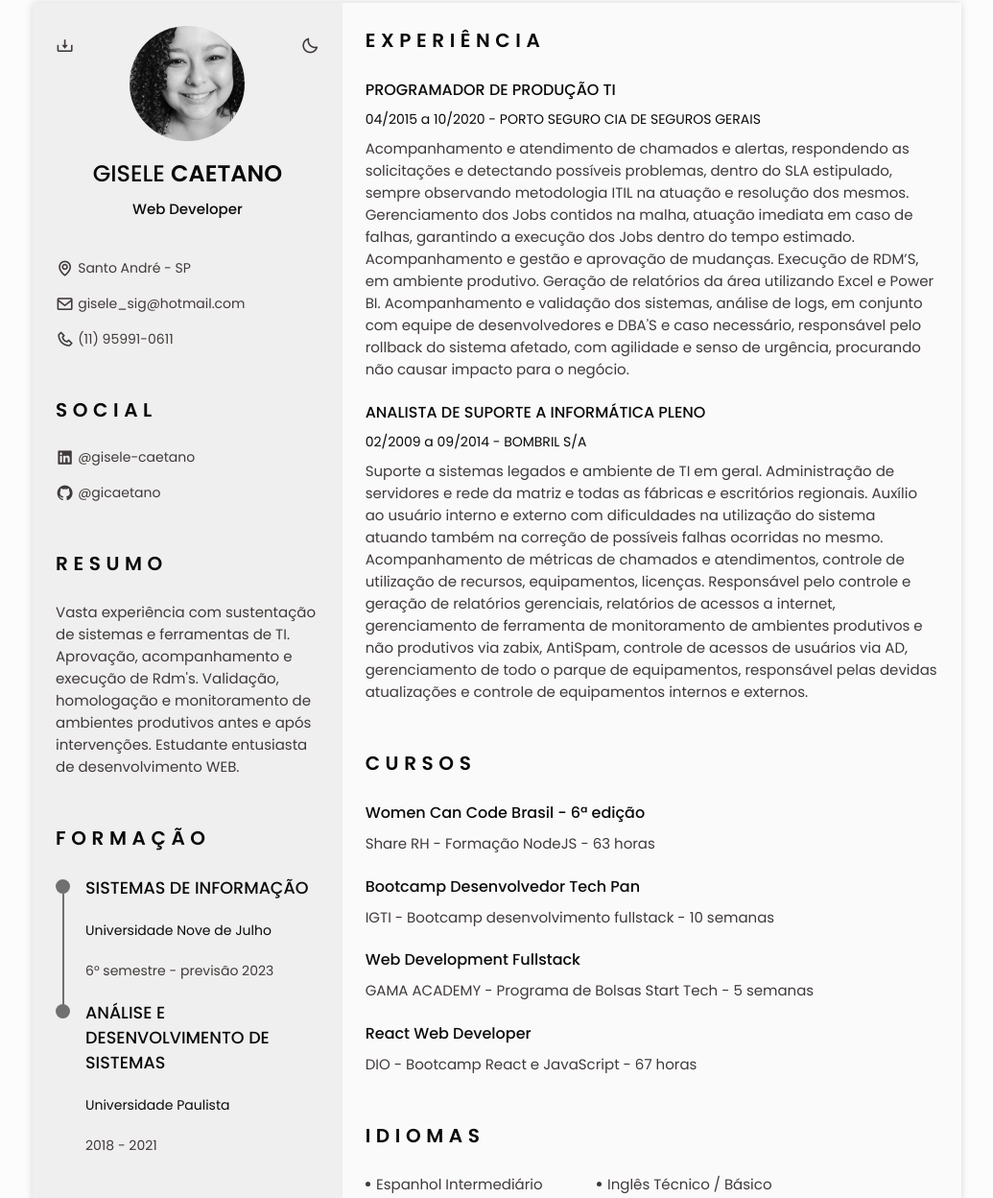
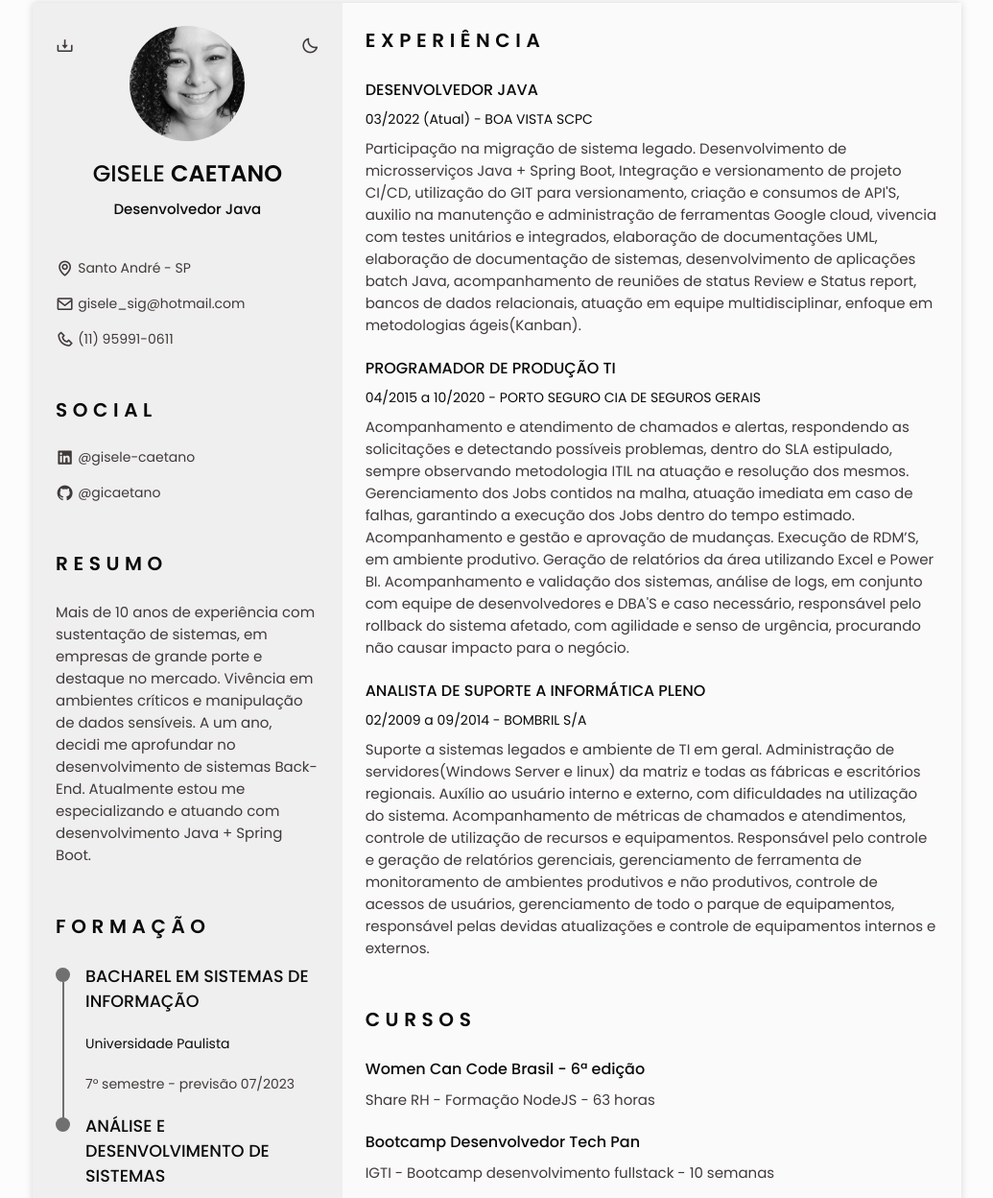
Before and after one commit to gicaetano/gicaetano.github.io, a plain HTML site: page index.html in a window 1280 px wide. Shown: the part 45-1293 px from the top of the page at 96% size, without its empty margins (122-1157 px from the left). Drawn offline with nearby package versions, Linux system fonts and the light colour scheme.

Commit message:
Atualização

```diff
--- a/index.html
+++ b/index.html
@@ -82,7 +82,7 @@
                             <div class="home__data bd-grid">
                                     <img src="assets/img/ItsMeOne.jpeg" alt="" class="home__img">
                                     <h1 class="home__title"> GISELE <b>CAETANO</b></h1>
-                                    <h3 class="home__profession"> Web Developer </h3>
+                                    <h3 class="home__profession"> Desenvolvedor Java </h3>
                                     <div>
                                         <a download="" href="assets/pdf/downCvGiseleMobile.pdf" class="home__button-movil"> Download </a>
                                     </div>
@@ -135,7 +135,7 @@
                         <h2 class="section-title"> Resumo </h2>
 
                         <p class="profile__description">
-                        Vasta experiência com sustentação de sistemas e ferramentas de TI. Aprovação, acompanhamento e execução de Rdm's. Validação, homologação e monitoramento de ambientes produtivos antes e após intervenções. Estudante entusiasta de desenvolvimento WEB.
+                        Mais de 10 anos de experiência com sustentação de sistemas, em empresas de grande porte e destaque no mercado. Vivência em ambientes críticos e manipulação de dados sensíveis. A um ano, decidi me aprofundar no desenvolvimento de sistemas Back-End. Atualmente estou me especializando e atuando com desenvolvimento Java + Spring Boot.
                         </p>
                     </section>
 
@@ -151,9 +151,9 @@
                                 </div>
 
                                 <div class="education__data bd-grid">
-                                    <h3 class="education__title"> SISTEMAS DE INFORMAÇÃO </h3>
-                                    <span class="education__studies"> Universidade Nove de Julho </span>
-                                    <span class="education__year"> 6° semestre - previsão 2023 </span>
+                                    <h3 class="education__title"> BACHAREL EM SISTEMAS DE INFORMAÇÃO </h3>
+                                    <span class="education__studies"> Universidade Paulista </span>
+                                    <span class="education__year"> 7° semestre - previsão 07/2023 </span>
                                 </div>
                             </div>
 
@@ -192,28 +192,28 @@
                         <div class="skills__content bd-grid">
                             <ul class="skills__data">
                                 <li class="skills__name">
-                                    <span class="skills__circle"></span> Html
+                                    <span class="skills__circle"></span> Java
                                 </li>
                                 <li class="skills__name">
-                                    <span class="skills__circle"></span> CSS
+                                    <span class="skills__circle"></span> Spring Boot
                                 </li>
                                 <!-- <li class="skills__name">
                                     <span class="skills__circle"></span> etc e tal
                                 </li> -->
                                 <li class="skills__name">
-                                    <span class="skills__circle"></span> React
+                                    <span class="skills__circle"></span> NodeJS
                                 </li>
                             </ul>
 
                             <ul class="skills__data">
                                 <li class="skills__name">
+                                    <span class="skills__circle"></span> Rest API
+                                </li>
+                                <li class="skills__name">
                                     <span class="skills__circle"></span> Javascript
                                 </li>
                                 <li class="skills__name">
-                                    <span class="skills__circle"></span> Typescript
-                                </li>
-                                <li class="skills__name">
-                                    <span class="skills__circle"></span> Node
+                                    <span class="skills__circle"></span> React
                                 </li>
                             </ul>
                         </div>
@@ -227,6 +227,19 @@
                         <h2 class="section-title"> Experiência </h2>
 
                         <div class="experience__container bd-grid">
+
+                            <div class="experience__content">
+                                <div class="experience__time">
+                                    <span class="experience__rounder"></span>
+                                    <!-- <span class="experience__line"></span> -->
+                                </div>
+                                <div class="experience__data bd-grid">
+                                    <h3 class="experience__title">DESENVOLVEDOR JAVA</h3>
+                                    <span class="experience__company">03/2022 (Atual) - BOA VISTA SCPC</span>
+                                    <p class="experience__description">Participação na migração de sistema legado. Desenvolvimento de microsserviços Java + Spring Boot, Integração e versionamento de projeto CI/CD, utilização do GIT para versionamento, criação e consumos de API'S, auxilio na manutenção e administração de ferramentas Google cloud, vivencia com testes unitários e integrados, elaboração de documentações UML, elaboração de documentação de sistemas, desenvolvimento de aplicações batch Java, acompanhamento de reuniões de status Review e Status report, bancos de dados relacionais, atuação em equipe multidisciplinar, enfoque em metodologias ágeis(Kanban). </p>
+                                </div>
+                            </div>
+
                             <div class="experience__content">
                                 <div class="experience__time">
                                     <span class="experience__rounder"></span>
@@ -248,7 +261,7 @@
                                 <div class="experience__data bd-grid">
                                     <h3 class="experience__title">ANALISTA DE SUPORTE A INFORMÁTICA PLENO</h3>
                                     <span class="experience__company">02/2009 a 09/2014 - BOMBRIL S/A</span>
-                                    <p class="experience__description">Suporte a sistemas legados e ambiente de TI em geral. Administração de servidores e rede da matriz e todas as fábricas e escritórios regionais. Auxílio ao usuário interno e externo com dificuldades na utilização do sistema atuando também na correção de possíveis falhas ocorridas no mesmo.  Acompanhamento de métricas de chamados e atendimentos, controle de utilização de recursos, equipamentos, licenças. Responsável pelo controle e geração de relatórios gerenciais, relatórios de acessos a internet, gerenciamento de ferramenta de monitoramento de ambientes produtivos e não produtivos via zabix, AntiSpam, controle de acessos de usuários via AD, gerenciamento de todo o parque de equipamentos, responsável pelas devidas atualizações e controle de equipamentos internos e externos. </p>
+                                    <p class="experience__description">Suporte a sistemas legados e ambiente de TI em geral. Administração de servidores(Windows Server e linux) da matriz e todas as fábricas e escritórios regionais. Auxílio ao usuário interno e externo, com dificuldades na utilização do sistema. Acompanhamento de métricas de chamados e atendimentos, controle de utilização de recursos e equipamentos. Responsável pelo controle e geração de relatórios gerenciais, gerenciamento de ferramenta de monitoramento de ambientes produtivos e não produtivos, controle de acessos de usuários, gerenciamento de todo o parque de equipamentos, responsável pelas devidas atualizações e controle de equipamentos internos e externos. </p>
                                 </div>
                             </div>
 
@@ -283,10 +296,12 @@
                                 <h3 class="certificate__title"> Web Development Fullstack </h3>
                                 <p class="certificate__description"> GAMA ACADEMY - Programa de Bolsas Start Tech - 5 semanas </p>
                             </div>
+                            <!--
                             <div class="certificate__content">
                                 <h3 class="certificate__title"> React Web Developer </h3>
                                 <p class="certificate__description"> DIO - Bootcamp React e JavaScript - 67 horas </p>
                             </div>
+                            -->
                         </div>
 
                     </section>
```
